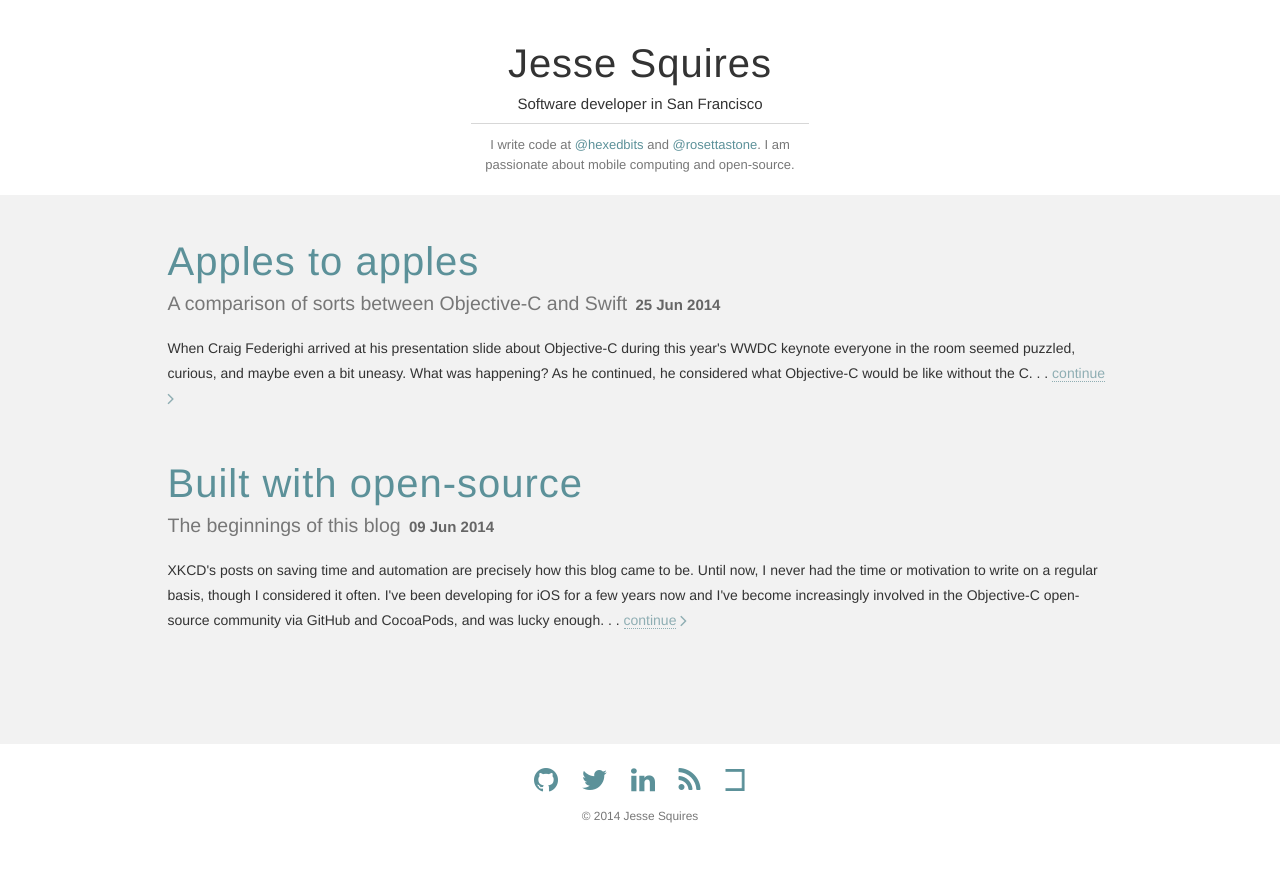
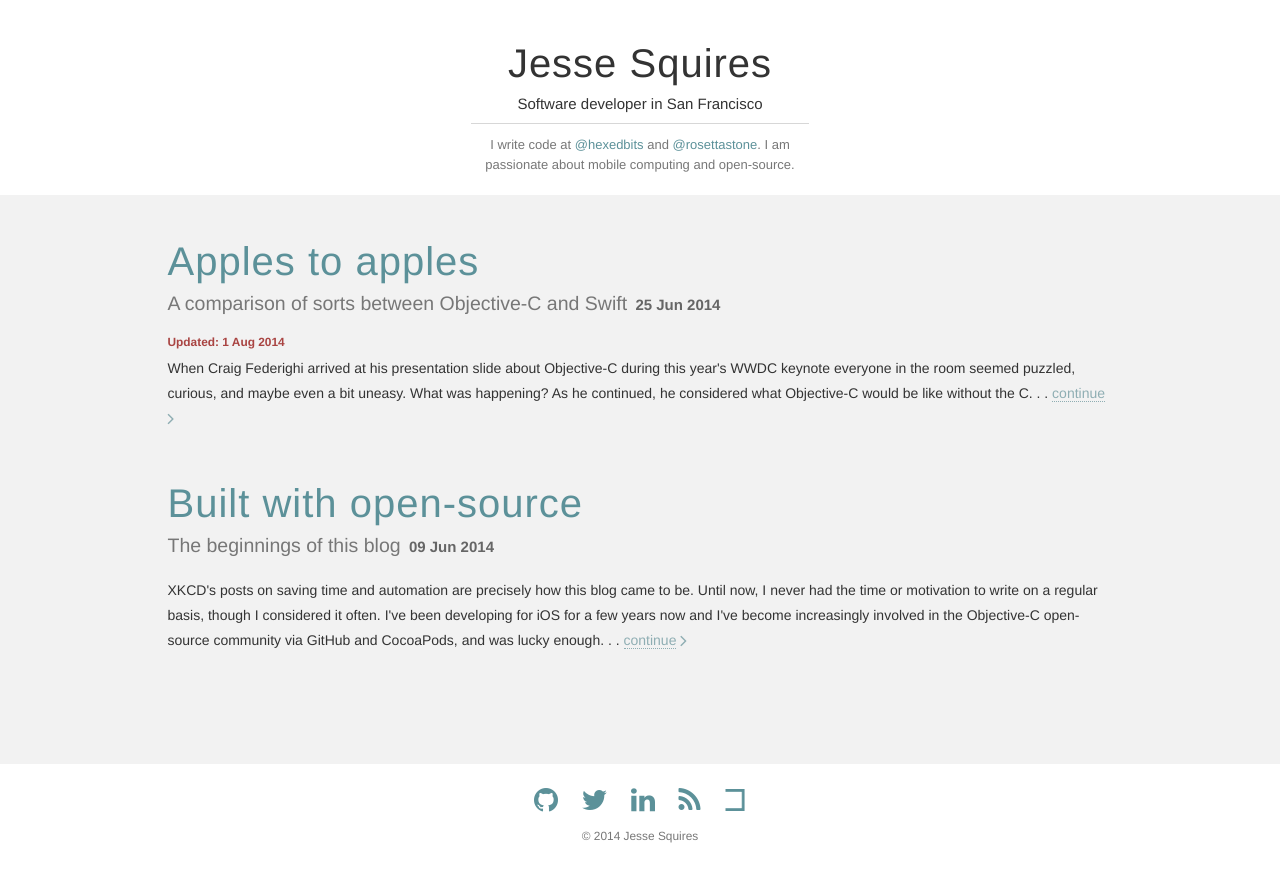
Before and after one commit to jessesquires/jessesquires.com, a Jekyll site: the page built from index.html, in a window 1280 px wide. Shown: the top 882 px of the page. Built offline with Jekyll 4.4.1, drawn with Linux system fonts in a browser that asks for light colours; nearby versions of some CDN libraries; Markdown is read by kramdown in place of the engine named in the settings; the list of posts is cut into pages by our own code.

Commit message:
add date-updated front matter variable

```diff
--- a/_posts/2014-06-25-apples-to-apples.md
+++ b/_posts/2014-06-25-apples-to-apples.md
@@ -1,6 +1,7 @@
 ---
 layout: post
 title: Apples to apples
+date-updated: 1 Aug 2014
 subtitle: A comparison of sorts between Objective-C and Swift
 excerpt: When Craig Federighi arrived at his presentation slide about Objective-C during this year's WWDC keynote everyone in the room seemed puzzled, curious, and maybe even a bit uneasy. What was happening? As he continued, he considered what Objective-C would be like without the C
 ---
@@ -229,7 +230,7 @@ Additionally, I asked what the best practices are with regard to using <code>-Of
 
 #### Moving forward
 
-The results above seem to indicate that Apple has not (yet) followed through on their promises of speed and safety &mdash; at least in the sense that these features can be mutually inclusive. Again, it is still early. Hopefully these benchmarks will improve as Swift nears a 1.0 release. **I plan on updating this post or writing follow-up posts as Apple releases updates for Swift and Xcode6-beta.** <span class="text-danger"><strong>(Updated 2X)</strong></span>
+The results above seem to indicate that Apple has not (yet) followed through on their promises of speed and safety &mdash; at least in the sense that these features can be mutually inclusive. Again, it is still early. Hopefully these benchmarks will improve as Swift nears a 1.0 release. **I plan on updating this post or writing follow-up posts as Apple releases updates for Swift and Xcode6-beta.** <span class="text-danger"><strong>[Updated 2X]</strong></span>
 
 As Brent Simmons [said](http://inessential.com/2014/02/12/on_replacing_objective-c), Objective-C used to be considered slow compared to plain C, but it is not slow compared to Java or Python. I am not sure if the reaction to these results should be *we have faster hardware, so a slower language is fine*, or *nothing will ever be as fast as C*, or somewhere in-between. But after completing these two projects, I do know this: Swift is a pleasure to write and read. Many things came easier and more naturally in Swift, and Playgrounds are pure gold. Swift has a lot of potential. Let's hope this is the next step that we have all been waiting for, and not another [Copland](http://arstechnica.com/apple/2010/06/copland-2010-revisited/).
 
--- a/index.html
+++ b/index.html
@@ -8,10 +8,15 @@ title: Home
 		<article class="post">
 
 			<h1 class="post-title"><a href="{{ post.url }}">{{ post.title }}</a></h1>
+
 			<h2 class="post-subtitle">
 				<small>{{ post.subtitle }}</small>
 				<small class="post-date">{{ post.date | date_to_string }}</small>
 			</h2>
+
+			{% if post.date-updated %}
+				<small class="text-danger"><strong>Updated: {{ post.date-updated }}</strong></small>
+			{% endif %}
 
 			<div class="post-excerpt">
 				<p>{{ post.excerpt }}. . . <span class="post-continue"><a href="{{ post.url }}">continue</a> <i class="fa fa-angle-right fa-lg"></i></span></p>
```
Also changed, not shown: _layouts/post.html (line endings or trailing spaces).
